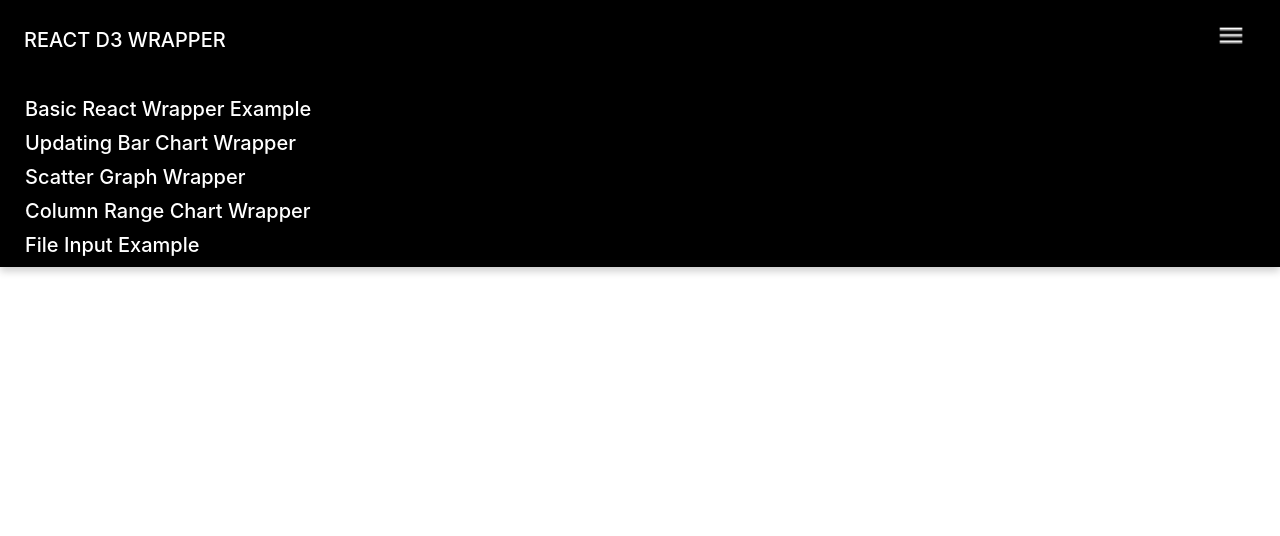
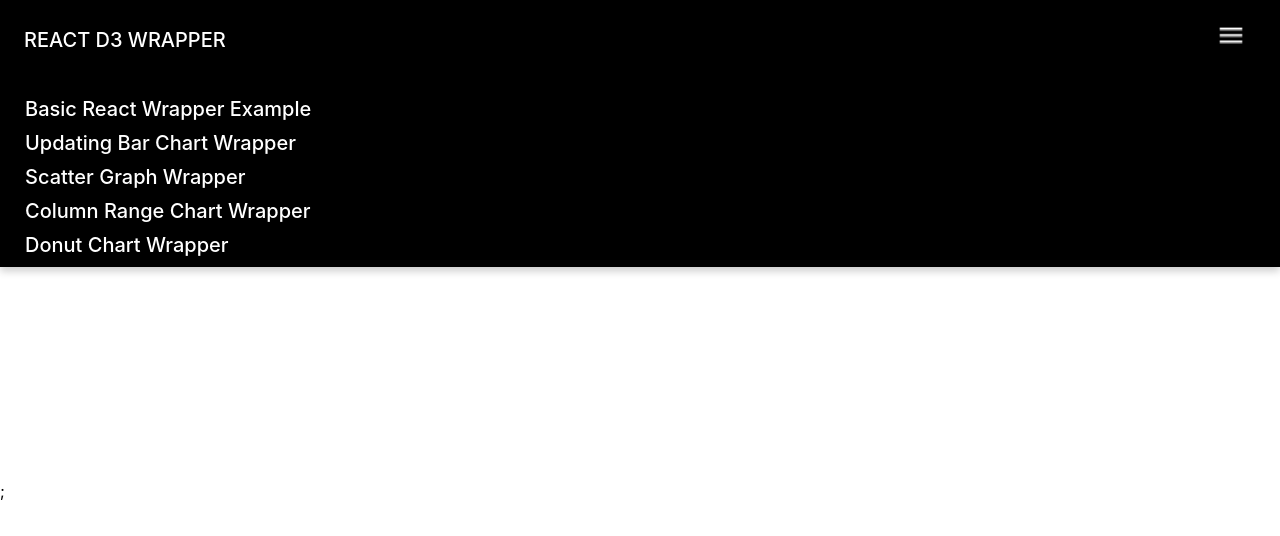
Before and after one commit to ninjadev220/react-d3-wrapper, a React (Create React App) app: page /donut-chart in a window 1280 px wide. Both pictures are taken after a click on the button 1231 px from the left and 28 px from the top of the page. Shown: the top 536 px of the page. Built offline with nearby package versions, Linux system fonts and the light colour scheme; no server answers.

Commit message:
Donut Chart page setup

```diff
--- a/src/App.js
+++ b/src/App.js
@@ -8,7 +8,8 @@
 const StaticBarChartPage = React.lazy(() => import('./pages/StaticBarChartPage'));
 const ScatterGraphPage = React.lazy(() => import('./pages/ScatterGraphPage'));
 const ColumnRangePage = React.lazy(() => import('./pages/ColumnRangePage'));
-const FileInputPage = React.lazy(() => import('./pages/FileInputPage'));
+// const FileInputPage = React.lazy(() => import('./pages/FileInputPage'));
+const DonutChartPage = React.lazy(() => import('./pages/DonutChartPage'));
 
 function App() {
   return (
@@ -19,7 +20,7 @@
           <Route exact path="/updating-bar" component={LazyLoader(StaticBarChartPage)} />
           <Route exact path="/scatter-graph" component={LazyLoader(ScatterGraphPage)} />
           <Route exact path="/column-range" component={LazyLoader(ColumnRangePage)} />
-          <Route exact path="/file-input" component={LazyLoader(FileInputPage)} />
+          <Route exact path="/donut-chart" component={LazyLoader(DonutChartPage)} />
         </Switch>
     </Router>
   );
--- /dev/null
+++ b/src/components/DonutChart/ChartWrapper.jsx
@@ -0,0 +1,17 @@
+import React, { Component } from 'react';
+import D3Chart from './D3Chart/D3Chart';
+
+class ChartWrapper extends Component {
+    componentDidMount(){
+        new D3Chart(this.refs.chart);
+    }
+
+    render() {
+        return (
+            <div ref="chart">
+            </div>
+        )
+    }
+}
+
+export default ChartWrapper;
--- /dev/null
+++ b/src/components/DonutChart/D3Chart/D3Chart.jsx
@@ -0,0 +1,35 @@
+import * as d3 from 'd3';
+
+const margin = { top: 10, bottom: 80, left: 70, right: 10 }
+const width = 500 - margin.left - margin.right;
+const height = 300 - margin.top - margin.bottom;
+
+const url ='https://udemy-react-d3.firebaseio.com/donut_first_data.json';
+
+class D3Chart {
+	constructor(element) {
+        let vis = this
+
+        console.log('Donut Data', url);
+
+		vis.g = d3.select(element)
+			.append("svg")
+				.attr("width", width + margin.left + margin.right)
+				.attr("height", height + margin.top + margin.bottom)
+			.append("g")
+                .attr("transform", `translate(${margin.left}, ${margin.top})`)
+
+
+            d3.json(url).then(donutData => {
+                console.log(donutData);
+
+            })
+		// vis.update()
+	}
+	// update() {
+	// 	let vis = this
+
+    // }
+}
+
+export default D3Chart;
--- a/src/components/Header/Header.jsx
+++ b/src/components/Header/Header.jsx
@@ -77,11 +77,11 @@
                 Column Range Chart Wrapper
             </Link>
             <Link
-                to={"/file-input"}
+                to={"/donut-chart"}
                 style={{ textDecoration: 'none' }}
                 onClick={toggleNav}
             >
-                File Input Example
+                Donut Chart Wrapper
             </Link>
         </nav>
       </CSSTransition>
--- /dev/null
+++ b/src/pages/DonutChartPage.jsx
@@ -0,0 +1,13 @@
+import React from 'react';
+import ChartWrapper from '../components/DonutChart/ChartWrapper';
+
+function DonutChartPage() {
+  return (
+    <div className="App">
+        <h2>Donut Chart</h2>
+        <ChartWrapper />
+    </div>
+  );
+}
+
+export default DonutChartPage;
```
